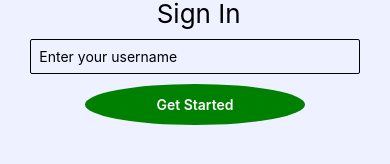
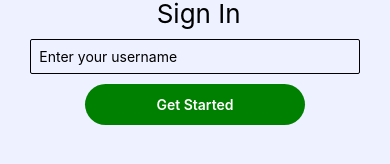
Before and after one commit to DougMoraes/chat-app-doug, a React Native app in the folder app/: screen /Login in a window 390 px wide. Shown: the part 356-520 px from the top of the page. Built offline with nearby package versions, Linux system fonts and the light colour scheme.

Commit message:
fix: change bordeRadius value string to number

```diff
--- a/app/screens/LoginScreen/styles.ts
+++ b/app/screens/LoginScreen/styles.ts
@@ -29,7 +29,7 @@ export const styles = StyleSheet.create({
         padding: 12,
         marginVertical: 10,
         width: "60%",
-        borderRadius: "50%",
+        borderRadius: 50,
         elevation: 1,
     },
     loginbuttonText: {
```
